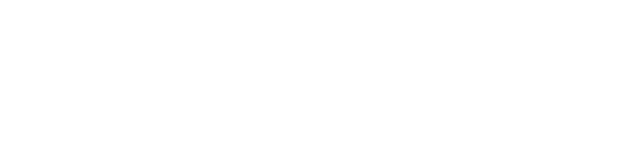
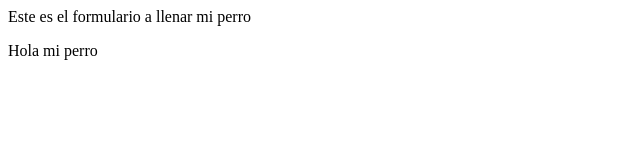
Before and after one commit to juandavid1398/pagina-web, a plain HTML site: page index.html in a window 1280 px wide. Shown: the whole page, without its empty margins (0-640 px from the left). Drawn offline with Linux system fonts and the light colour scheme.

```diff
--- a/index.html
+++ b/index.html
@@ -8,5 +8,9 @@
 </head>
 <body>
 
+
+    <form action="form-group"> Este es el formulario a llenar mi perro</form>
+
+    <p>Hola mi perro</p>
 </body>
 </html>
```
